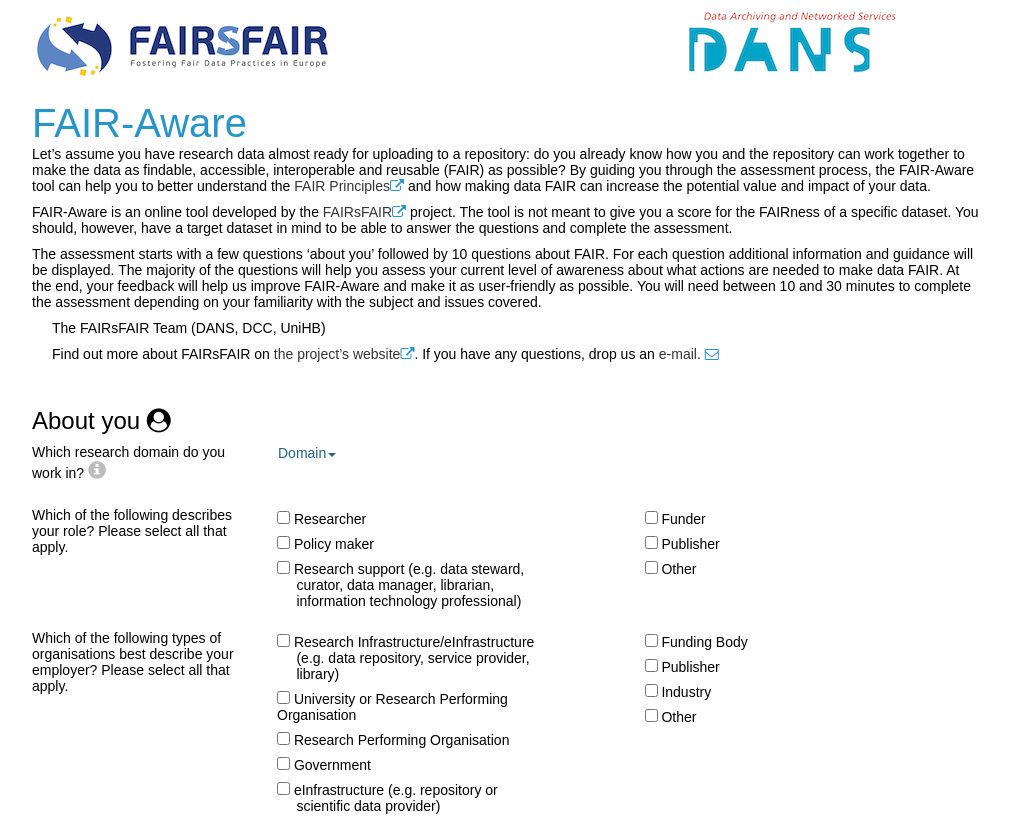
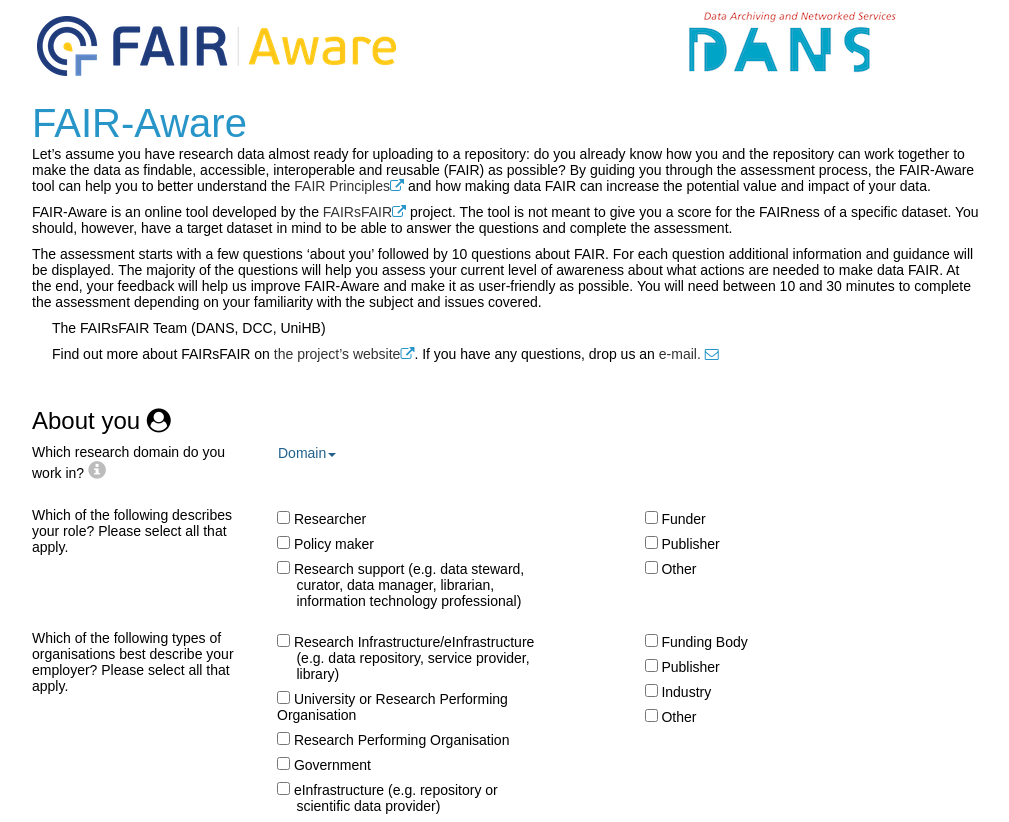
Before and after one commit to DANS-KNAW/fair-assessment-tool, a plain HTML site: page index.html in a window 1280 px wide. Shown: the top 822 px of the page, without its empty margins (228-1237 px from the left). Drawn offline with nearby package versions, Linux system fonts and the light colour scheme; a script that the page names is missing.

Commit message:
A new logo

```diff
--- a/index.html
+++ b/index.html
@@ -48,7 +48,7 @@
             <div class="col-md-2 col-sm-1"></div>
             <div class="col-md-6 col-sm-5">
                 <br>
-                <a href="https://www.fairsfair.eu/" target="_blank"><img src="images/fairisfair.png" alt="FairSFair"></a>
+                <a href="https://www.fairsfair.eu/" target="_blank"><img src="images/fairaware.png" alt="Fair-Aware"></a>
             </div>
             <div class="col-md-4 col-sm-6">
                 &nbsp;&nbsp;&nbsp;&nbsp;&nbsp;&nbsp;&nbsp;&nbsp;&nbsp;&nbsp;&nbsp;&nbsp;&nbsp;&nbsp;
```
Also changed, not shown: images/fairaware.png (added).
